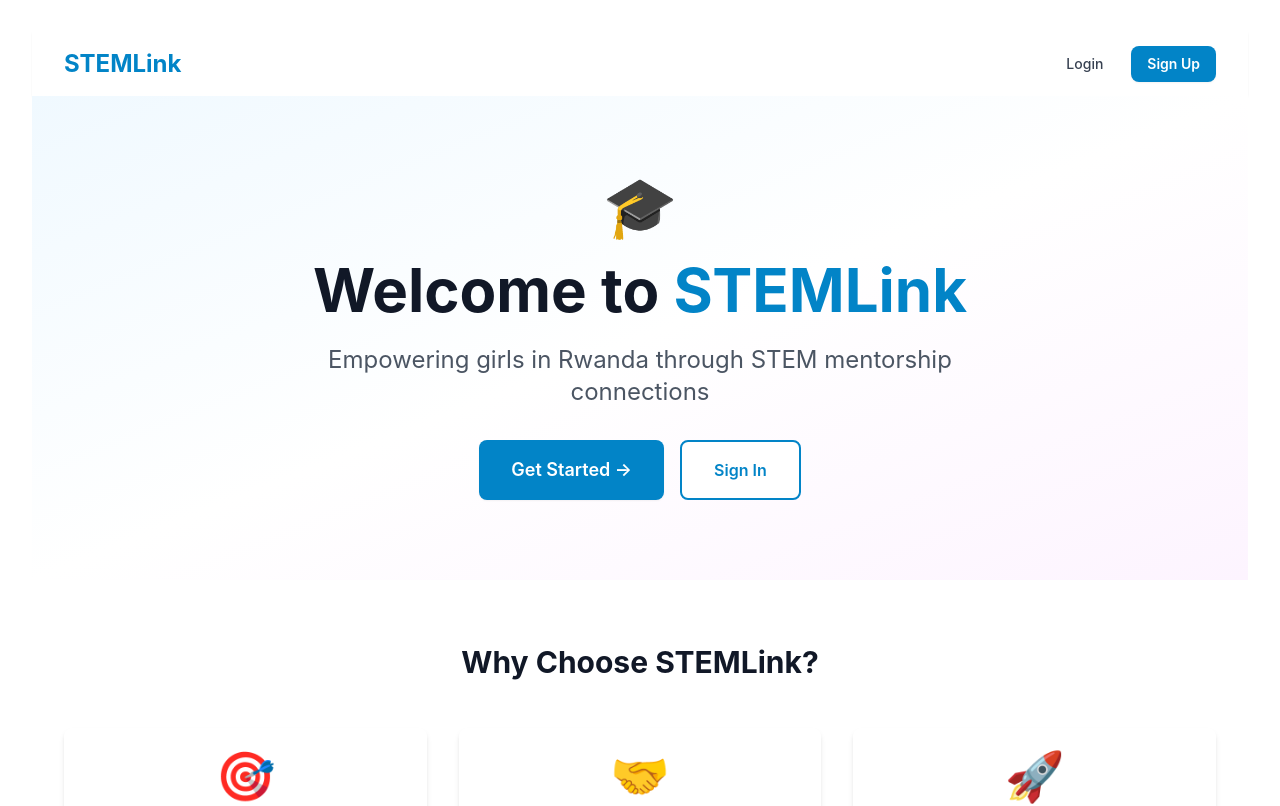
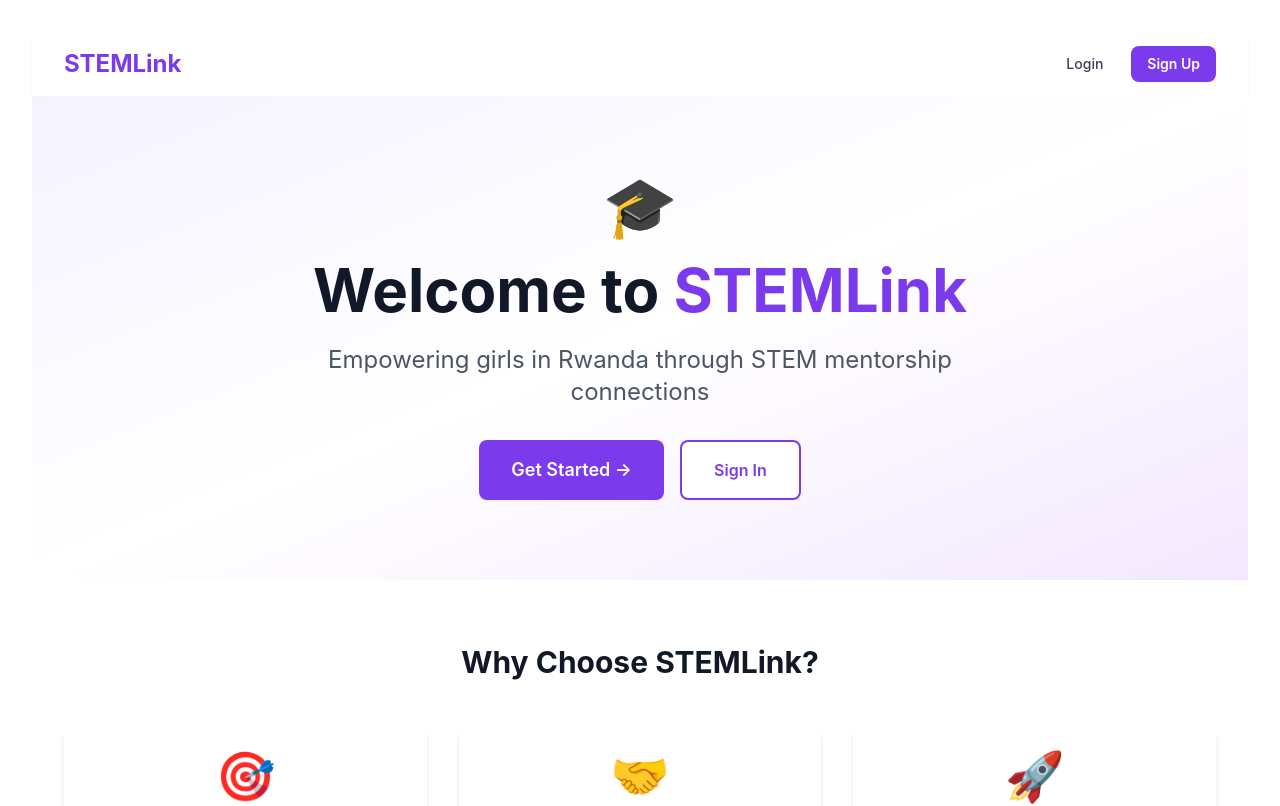
Before and after one commit to teniolaiji/STEMLink, a React (Vite) app: page / in a window 1280 px wide. Shown: the top 806 px of the page. Built offline with nearby package versions, Linux system fonts and the light colour scheme.

Commit message:
theme update

```diff
--- a/tailwind.config.js
+++ b/tailwind.config.js
@@ -8,28 +8,28 @@ export default {
     extend: {
       colors: {
         primary: {
-          50: '#f0f9ff',
-          100: '#e0f2fe',
-          200: '#bae6fd',
-          300: '#7dd3fc',
-          400: '#38bdf8',
-          500: '#0ea5e9',
-          600: '#0284c7',
-          700: '#0369a1',
-          800: '#075985',
-          900: '#0c4a6e',
+          50: '#f5f3ff',
+          100: '#ede9fe',
+          200: '#ddd6fe',
+          300: '#c4b5fd',
+          400: '#a78bfa',
+          500: '#8b5cf6',
+          600: '#7c3aed',
+          700: '#6d28d9',
+          800: '#5b21b6',
+          900: '#4c1d95',
         },
         secondary: {
-          50: '#fdf4ff',
-          100: '#fae8ff',
-          200: '#f5d0fe',
-          300: '#f0abfc',
-          400: '#e879f9',
-          500: '#d946ef',
-          600: '#c026d3',
-          700: '#a21caf',
-          800: '#86198f',
-          900: '#701a75',
+          50: '#f3e8ff',
+          100: '#e9d5ff',
+          200: '#d8b4fe',
+          300: '#c084fc',
+          400: '#a855f7',
+          500: '#9333ea',
+          600: '#7e22ce',
+          700: '#6b21a8',
+          800: '#581c87',
+          900: '#4b1a6b',
         },
       },
     },
```
